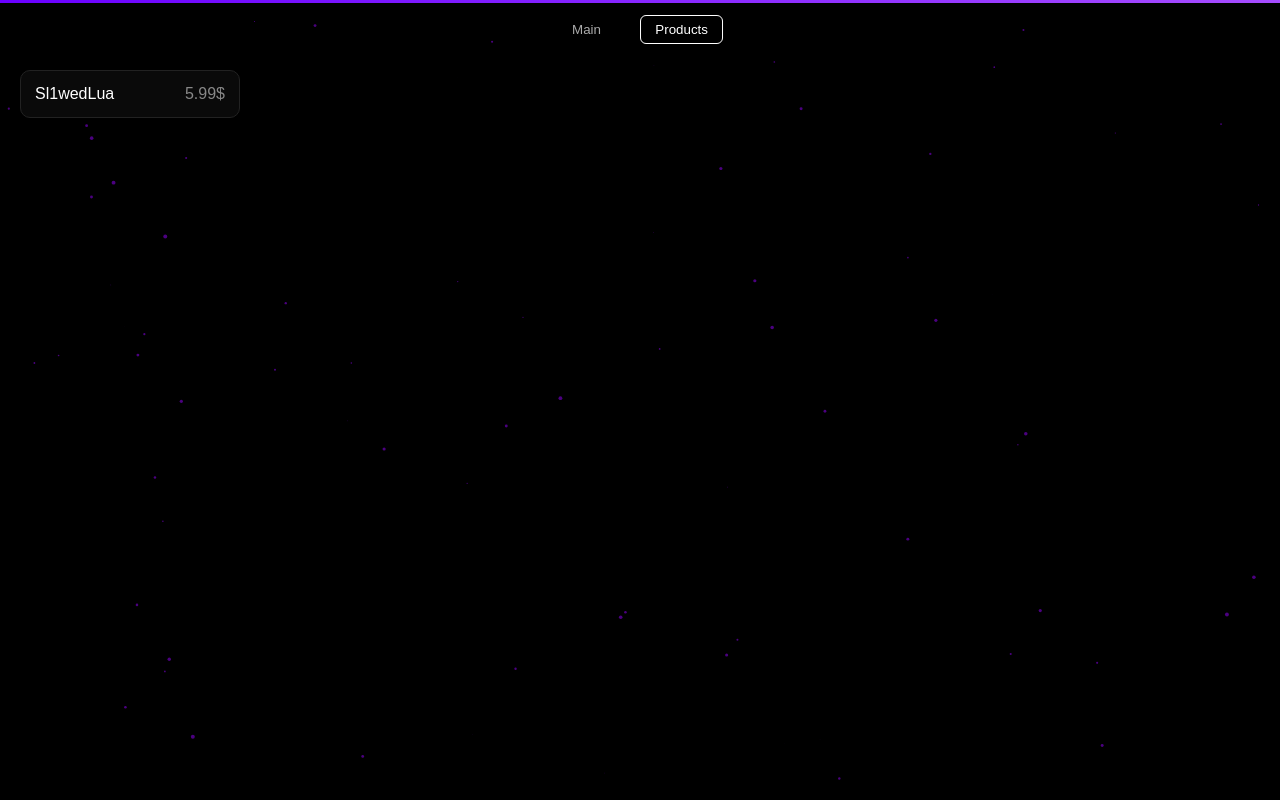
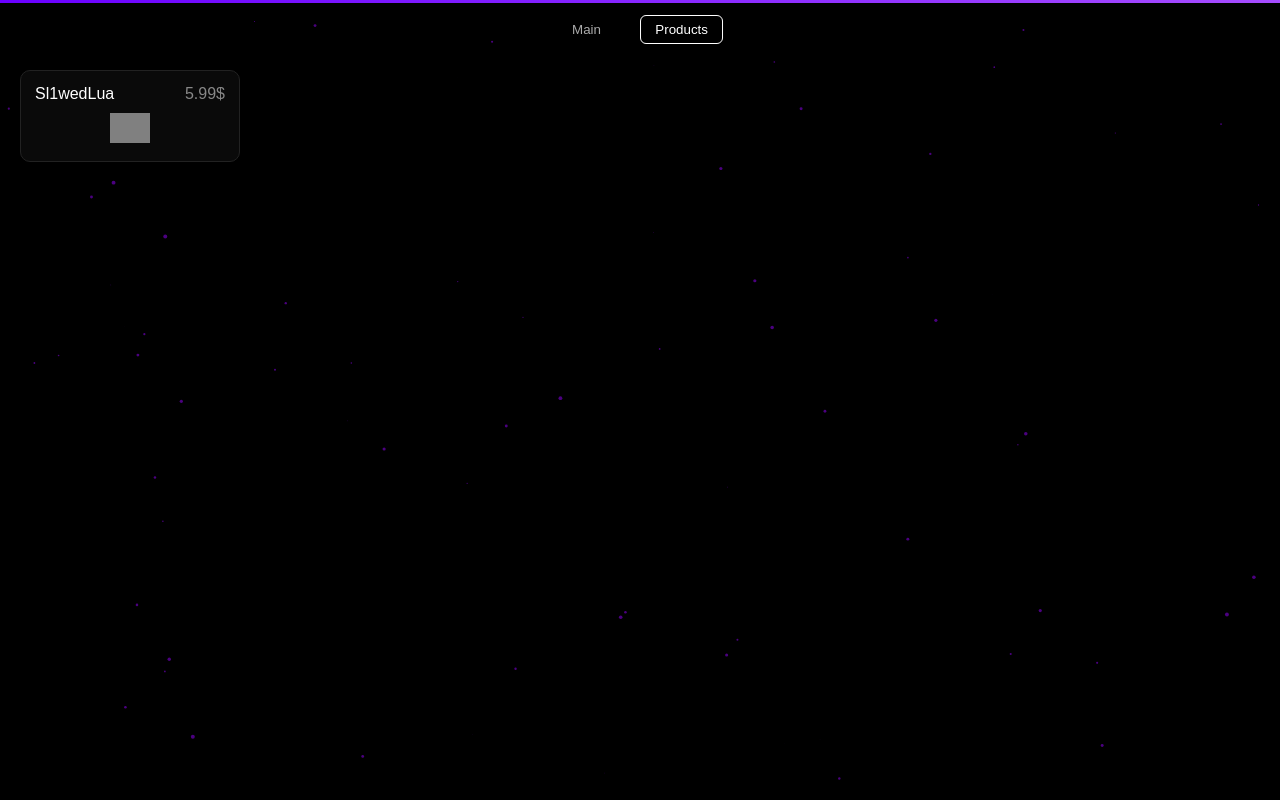
Before and after one commit to sl1wedlua/github.io, a plain HTML site: page index.html in a window 1280 px wide. Both pictures are taken after a click on the button "Products". Drawn offline with Linux system fonts and the light colour scheme; grey boxes are pictures that could not be loaded.

Commit message:
index.html

```diff
--- a/index.html
+++ b/index.html
@@ -107,6 +107,23 @@ canvas{
     cursor:pointer;
 }
 
+/* ICON */
+.product-icon{
+    margin-top:10px;
+    text-align:center;
+}
+
+.product-icon img{
+    width:40px;
+    opacity:0.8;
+    transition:0.3s;
+}
+
+.product:hover .product-icon img{
+    opacity:1;
+    transform:scale(1.1);
+}
+
 .product span{
     float:right;
     color:#888;
@@ -211,7 +228,14 @@ canvas{
 
 <div id="products" style="display:none;">
 <div class="products">
-<div class="product" onclick="openPanel()">Sl1wedLua <span>5.99$</span></div>
+<div class="product" onclick="openPanel()">
+Sl1wedLua <span>5.99$</span>
+
+<div class="product-icon">
+<img src="https://w7.pngwing.com/pngs/687/348/png-transparent-jira-logos-and-brands-line-filled-icon.png">
+</div>
+
+</div>
 </div>
 </div>
 
@@ -291,7 +315,7 @@ https://discord.gg/wZ4kCZaGFr
 
 let selectedMethod="";
 
-/* GLOBAL UI SYSTEM */
+/* UI SYSTEM */
 function showUI(id){
 let el=document.getElementById(id);
 el.style.display="block";
@@ -303,7 +327,6 @@ function hideUI(id){
 let el=document.getElementById(id);
 el.classList.remove("enter");
 el.classList.add("exit");
-
 setTimeout(()=>{el.style.display="none";},500);
 }
 
@@ -336,7 +359,6 @@ y.classList.add("active");
 },1000);
 }
 
-/* YES */
 document.getElementById("yes").onclick=function(){
 hideUI("confirm");
 
```
Lines whose indentation alone changed are shown as unchanged.
